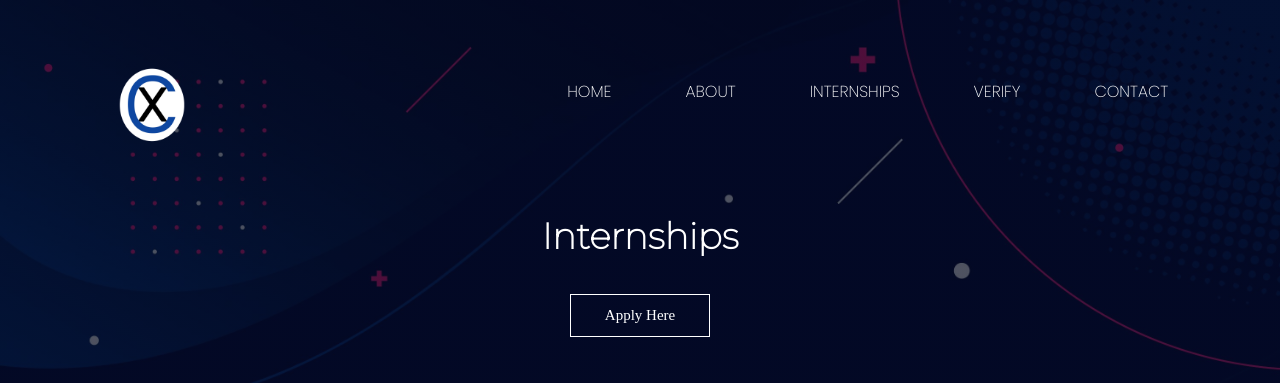
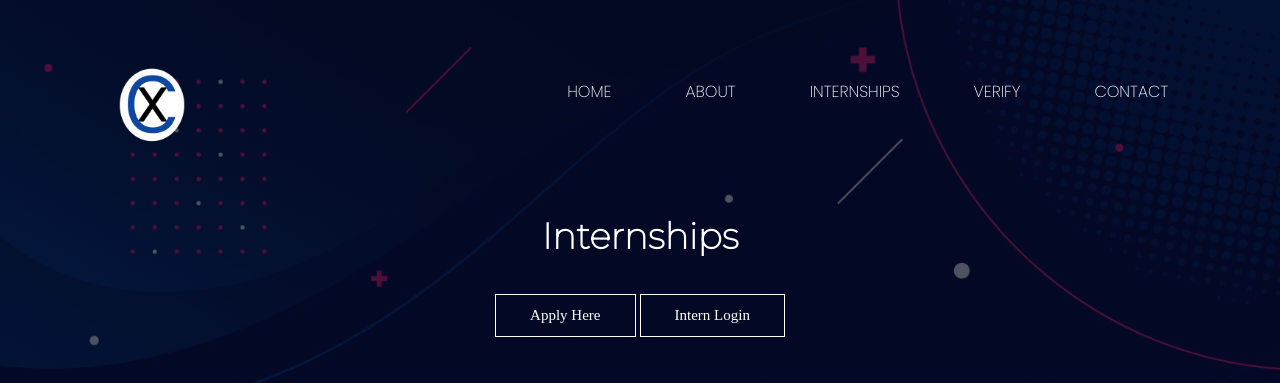
Before and after one commit to Satyam-KT/Codxo, a website: page public/internship.html in a window 1280 px wide. Shown: the top 383 px of the page. Drawn offline with Linux system fonts and the light colour scheme.

Commit message:
internportal

```diff
--- a/public/internship.html
+++ b/public/internship.html
@@ -53,6 +53,7 @@
 
       <h1>Internships</h1></br><br>
       <a href="https://forms.gle/g641gKQacs4JiSJz8" class="hero-btn">Apply Here</a>
+      <a href="login.html" class="hero-btn">Intern Login</a>
     </section>
 
     <!-- carousel main -->
```
